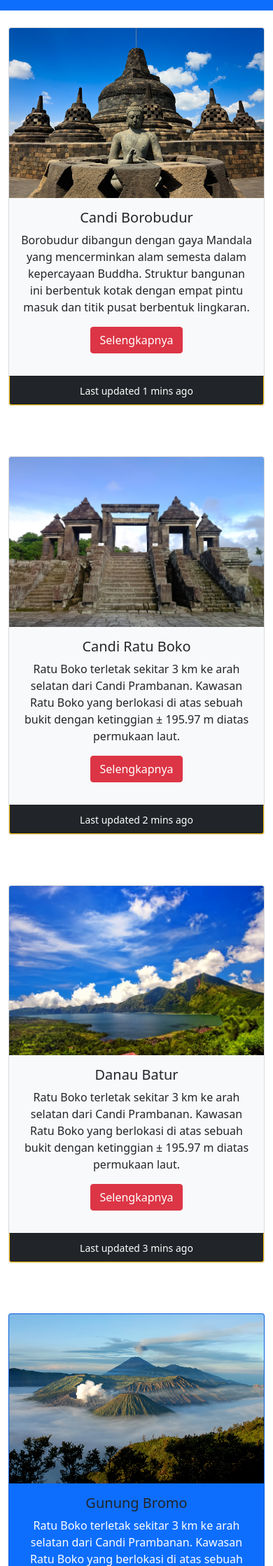
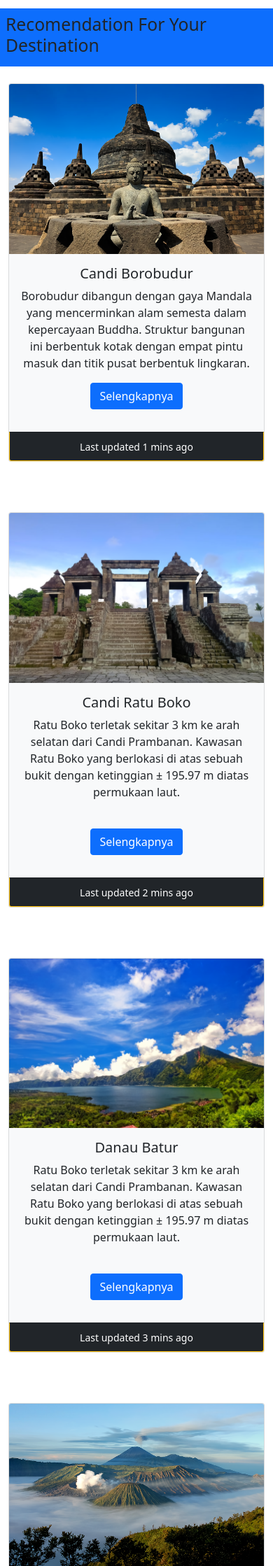
Before and after one commit to mutia3/tugas3.github.io, a PHP site: page / in a window 390 px wide. Shown: the part 657-2895 px from the top of the page at 70% size. Run offline with PHP 8.4, Linux system fonts and the light colour scheme.

Commit message:
Izzuddin AlFatah 12211845

```diff
--- a/index.php
+++ b/index.php
@@ -3,7 +3,7 @@
 <head>
 	<title>Aplikasi Wisata Budaya Virtual</title>
 	<meta charset="utf-8">
-	<meta name="viewport" content="width=device-width, initial-scale-1">
+	<meta name="viewport" content="width=device-width, initial-scale=1.0">
 	<link href="css/bootstrap.min.css" rel="stylesheet" type="text/css">
 	<script src="js/bootstrap.bundle.min.js"></script>
 	<link rel="stylesheet" href="https://fonts.googleapis.com/icon?family=Material+Icons">
@@ -11,20 +11,28 @@
 		.color {
 		  background-color: darkgrey;
 		}
-
 	</style>
 </head>
 <body>
 <!-- Header -->
-<header class="bg-primary p-4 mb-4">
+<header class="bg-primary p-5 mb-4">
     <div class="container d-flex align-items-center justify-content-between">
         <div class="col-md-15">
             <h2 class="text-left text-white"><b>WISATA BUDAYA VIRTUAL NUSANTARA</b></h2>
 		</div>
-		<p class="text-white">
+		<div class="dropdown">
+			<button type="button" class="btn btn-light dropdown-toggle" data-bs-toggle="dropdown" aria-expanded="false" data-bs-auto-close="outside">
 			<svg  xmlns="http://www.w3.org/2000/svg" width="30" height="30" viewBox="0 0 24 24"><g fill="currentColor" fill-rule="evenodd" clip-rule="evenodd"><path d="M16 9a4 4 0 1 1-8 0a4 4 0 0 1 8 0m-2 0a2 2 0 1 1-4 0a2 2 0 0 1 4 0" /><path d="M12 1C5.925 1 1 5.925 1 12s4.925 11 11 11s11-4.925 11-11S18.075 1 12 1M3 12c0 2.09.713 4.014 1.908 5.542A8.986 8.986 0 0 1 12.065 14a8.984 8.984 0 0 1 7.092 3.458A9 9 0 1 0 3 12m9 9a8.963 8.963 0 0 1-5.672-2.012A6.992 6.992 0 0 1 12.065 16a6.991 6.991 0 0 1 5.689 2.92A8.964 8.964 0 0 1 12 21" /></g></svg>
-			<a class="text-white" href="beranda_login.php"><b>Username</b></a>
-		</p>
+				Akun
+			</button>
+		<form class="dropdown-menu p-2 bg-light">
+			<div class="mb-3">
+				<a class="text-dark" href="login.php"><b>Login</b></a>
+			</div>
+			<div class="mb-3">
+				<a class="text-dark" href="register.php"><b>Register</b></a>
+			</div>
+		</form>
     </div>
 </header>
 <!-- End Header -->
@@ -32,32 +40,30 @@
 <!-- Nav -->
 <nav class="navbar navbar-expand-lg p-3">
 	<div class="container-fluid">
-	  <button class="navbar-toggler" type="button" data-bs-toggle="collapse" data-bs-target="#navbarTogglerDemo01" aria-controls="navbarTogglerDemo01" aria-expanded="false" aria-label="Toggle navigation">
-		<span class="navbar-toggler-icon"></span>
+	  <button class="navbar-toggler bg-primary text-light" type="button" data-bs-toggle="collapse" data-bs-target="#navbarTogglerDemo01" aria-controls="navbarTogglerDemo01" aria-expanded="false" aria-label="Toggle navigation">
+		<b><svg xmlns="http://www.w3.org/2000/svg" width="40" height="40" viewBox="0 0 256 256"><path fill="currentColor" d="M224 120v16a8 8 0 0 1-8 8H40a8 8 0 0 1-8-8v-16a8 8 0 0 1 8-8h176a8 8 0 0 1 8 8m-8 56H40a8 8 0 0 0-8 8v16a8 8 0 0 0 8 8h176a8 8 0 0 0 8-8v-16a8 8 0 0 0-8-8m0-128H40a8 8 0 0 0-8 8v16a8 8 0 0 0 8 8h176a8 8 0 0 0 8-8V56a8 8 0 0 0-8-8"/></svg></b>
 	  </button>
 	  <div class="collapse navbar-collapse md-2" id="navbarTogglerDemo01">
-		<a href="index.html" class="text-dark me-3">
+		<a href="index.php" class="text-dark me-3 text-center">
 			<svg xmlns="http://www.w3.org/2000/svg" width="40" height="40" viewBox="0 0 24 24"><path fill="currentColor" d="M6 19h3v-6h6v6h3v-9l-6-4.5L6 10v9Zm-2 2V9l8-6l8 6v12h-7v-6h-2v6H4Zm8-8.75Z"/>Home</svg>
 			<br><b>Home</b>
-		</a>
-		<ul class="navbar-nav me-auto">
-		  <li class="nav-item text-center">
-			<a class="text-dark me-3" href="content.html" alt="Home">
+		</a><br>
+
+		<a class="text-dark me-3 text-center" href="content.php" alt="Home">
 			<svg xmlns="http://www.w3.org/2000/svg" width="40" height="40" viewBox="0 0 24 24"><path fill="currentColor" d="M3 6.25A3.25 3.25 0 0 1 6.25 3h11.5A3.25 3.25 0 0 1 21 6.25v11.5A3.25 3.25 0 0 1 17.75 21H6.25A3.25 3.25 0 0 1 3 17.75V6.25ZM6.25 4.5A1.75 1.75 0 0 0 4.5 6.25v11.5c0 .966.784 1.75 1.75 1.75h11.5a1.75 1.75 0 0 0 1.75-1.75V6.25a1.75 1.75 0 0 0-1.75-1.75H6.25ZM6 8.25c0-.966.784-1.75 1.75-1.75h8.5c.966 0 1.75.784 1.75 1.75v1.5a1.75 1.75 0 0 1-1.75 1.75h-8.5A1.75 1.75 0 0 1 6 9.75v-1.5ZM7.75 8a.25.25 0 0 0-.25.25v1.5c0 .138.112.25.25.25h8.5a.25.25 0 0 0 .25-.25v-1.5a.25.25 0 0 0-.25-.25h-8.5Zm-1 5a.75.75 0 0 0 0 1.5h4.5a.75.75 0 0 0 0-1.5h-4.5ZM6 16.75a.75.75 0 0 1 .75-.75h4.5a.75.75 0 0 1 0 1.5h-4.5a.75.75 0 0 1-.75-.75ZM15.25 13a1.75 1.75 0 0 0-1.75 1.75v1c0 .966.784 1.75 1.75 1.75h1A1.75 1.75 0 0 0 18 15.75v-1A1.75 1.75 0 0 0 16.25 13h-1ZM15 14.75a.25.25 0 0 1 .25-.25h1a.25.25 0 0 1 .25.25v1a.25.25 0 0 1-.25.25h-1a.25.25 0 0 1-.25-.25v-1Z"/></svg>
 			<br><b>Content</b>
-			</a>
-		  </li>
-		  <li class="nav-item text-center">
-			<a class="text-dark me-3" href="payment.html">
+		</a><br>
+
+		<a class="text-dark me-3 text-center" href="payment.php">
 			<svg xmlns="http://www.w3.org/2000/svg" width="40" height="40" viewBox="0 0 48 48"><g fill="none" stroke="currentColor" stroke-linejoin="round" stroke-width="4"><rect width="30" height="36" x="9" y="8" rx="2"/><path stroke-linecap="round" d="M18 4v6m12-6v6m-14 9h16m-16 8h12m-12 8h8"/></g></svg>
 			<br><b>Transaksi</b>
 		</a>
+
+		<ul class="navbar-nav me-auto">
+		  <li class="nav-item">
+			</a>
 		  </li>
 		  <li class="nav-item">
-			<a class="text-dark me-3" href="profil.html">
-				<svg xmlns="http://www.w3.org/2000/svg" width="40" height="40" viewBox="0 0 24 24"><path fill="currentColor" d="M12 4a4 4 0 0 1 4 4a4 4 0 0 1-4 4a4 4 0 0 1-4-4a4 4 0 0 1 4-4m0 2a2 2 0 0 0-2 2a2 2 0 0 0 2 2a2 2 0 0 0 2-2a2 2 0 0 0-2-2m0 7c2.67 0 8 1.33 8 4v3H4v-3c0-2.67 5.33-4 8-4m0 1.9c-2.97 0-6.1 1.46-6.1 2.1v1.1h12.2V17c0-.64-3.13-2.1-6.1-2.1Z"/></svg>
-				<br><b>Profil</b>
-			</a>
 		  </li>
 		</ul>
 		<form class="d-flex" role="search">
@@ -78,7 +84,7 @@
 	</div>
 	<div class="carousel-inner">
 	  <div class="carousel-item active">
-		<img src="img/kawahijen.png" class="d-block mx-auto" alt="">
+		<img src="img/kawahijen.png" class="d-block w-100" alt="">
 		<div class="carousel-caption d-none d-md-block">
 		  <h5>Kawah Ijen</h5>
 		  <pre>Kawah Ijen adalah sebuah wisata alam berupa danau asam yang warnanya hijau kebiruan
@@ -86,14 +92,14 @@
 		</div>
 	  </div>
 	  <div class="carousel-item">
-		<img src="img/bedugul.png" class="d-block mx-auto" alt="">
+		<img src="img/bedugul.png" class="d-block w-100" alt="">
 		<div class="carousel-caption d-none d-md-block">
 		  <h5>Pure Bedugul</h5>
 		  <p>Some representative placeholder content for the second slide.</p>
 		</div>
 	  </div>
 	  <div class="carousel-item">
-		<img src="img/nusapenida.png" class="d-block mx-auto" alt="">
+		<img src="img/nusapenida.png" class="d-block w-100" alt="">
 		<div class="carousel-caption d-none d-md-block">
 		  <h5>Nusa Penida</h5>
 		  <p>Some representative placeholder content for the third slide.</p>
@@ -113,7 +119,6 @@
 
 <div class="bg-primary p-2 col-sm-6">
 	<h2>Recomendation For Your Destination</h2>
-
 </div><br>
 
 <!-- Card -->
@@ -127,7 +132,7 @@
 					<div class="card-body">
 						<h5 class="card-title">Candi Borobudur</h5>
 							<p class="card-text text-dark">Borobudur dibangun dengan gaya Mandala yang mencerminkan alam semesta dalam kepercayaan Buddha. Struktur bangunan ini berbentuk kotak dengan empat pintu masuk dan titik pusat berbentuk lingkaran. </p>
-							<p><a class="btn btn-danger btn-md" href="#" role="button">Selengkapnya</a>
+							<p><a class="btn btn-primary btn-md" href="#" role="button">Selengkapnya</a>
 						<br>
 						</div>
 							<div class="card-footer bg-dark btn btn-warning">
@@ -143,7 +148,8 @@
 						<div class="card-body">
 							<h5 class="card-title">Candi Ratu Boko</h5>
 								<p class="card-text text-dark">Ratu Boko terletak sekitar 3 km ke arah selatan dari Candi Prambanan. Kawasan Ratu Boko yang berlokasi di atas sebuah bukit dengan ketinggian ± 195.97 m diatas permukaan laut.</p>
-								<p><a class="btn btn-danger btn-md" href="#" role="button">Selengkapnya</a>
+								<br>
+								<p><a class="btn btn-primary btn-md" href="#" role="button">Selengkapnya</a>
 							<br>
 							</div>
 								<div class="card-footer bg-dark btn btn-warning">
@@ -159,7 +165,8 @@
 						<div class="card-body">
 							<h5 class="card-title">Danau Batur</h5>
 								<p class="card-text text-dark">Ratu Boko terletak sekitar 3 km ke arah selatan dari Candi Prambanan. Kawasan Ratu Boko yang berlokasi di atas sebuah bukit dengan ketinggian ± 195.97 m diatas permukaan laut.</p>
-								<p><a class="btn btn-danger btn-md" href="#" role="button">Selengkapnya</a>
+								<br>
+								<p><a class="btn btn-primary btn-md" href="#" role="button">Selengkapnya</a>
 							<br>
 							</div>
 								<div class="card-footer bg-dark btn btn-warning">
@@ -169,13 +176,13 @@
 					</div>
 
 					<div class="col mb-5">
-						<div class="card h-100 text-center bg-primary">
+						<div class="card h-100 text-center bg-light">
 						<img src="img/bromo.png"
 						class="card-img-top" alt="...">
 						<div class="card-body">
 							<h5 class="card-title">Gunung Bromo</h5>
-								<p class="card-text text-white">Ratu Boko terletak sekitar 3 km ke arah selatan dari Candi Prambanan. Kawasan Ratu Boko yang berlokasi di atas sebuah bukit dengan ketinggian ± 195.97 m diatas permukaan laut.</p>
-								<p><a class="btn btn-danger btn-md" href="#" role="button">Selengkapnya</a>
+								<p class="card-text text-dark">Ratu Boko terletak sekitar 3 km ke arah selatan dari Candi Prambanan. Kawasan Ratu Boko yang berlokasi di atas sebuah bukit dengan ketinggian ± 195.97 m diatas permukaan laut.</p>
+								<p><a class="btn btn-primary btn-md" href="#" role="button">Selengkapnya</a>
 							<br>
 							</div>
 								<div class="card-footer bg-dark btn btn-warning">
@@ -185,13 +192,13 @@
 					</div>
 
 					<div class="col mb-5">
-						<div class="card h-100 text-center bg-primary">
+						<div class="card h-100 text-center bg-light">
 						<img src="img/merapi.png"
 						class="card-img-top" alt="...">
 						<div class="card-body">
 							<h5 class="card-title">Gunung Merapi</h5>
-								<p class="card-text text-white">Ratu Boko terletak sekitar 3 km ke arah selatan dari Candi Prambanan. Kawasan Ratu Boko yang berlokasi di atas sebuah bukit dengan ketinggian ± 195.97 m diatas permukaan laut.</p>
-								<p><a class="btn btn-danger btn-md" href="#" role="button">Selengkapnya</a>
+								<p class="card-text text-dark">Ratu Boko terletak sekitar 3 km ke arah selatan dari Candi Prambanan. Kawasan Ratu Boko yang berlokasi di atas sebuah bukit dengan ketinggian ± 195.97 m diatas permukaan laut.</p>
+								<p><a class="btn btn-primary btn-md" href="#" role="button">Selengkapnya</a>
 							<br>
 							</div>
 								<div class="card-footer bg-dark btn btn-warning">
@@ -201,13 +208,13 @@
 					</div>
 
 					<div class="col mb-5">
-					<div class="card h-100 text-center bg-primary">
+					<div class="card h-100 text-center bg-light">
 					<img src="img/prambanan.png"
 					class="card-img-top" alt="...">
 					<div class="card-body">
 						<h5 class="card-title">Candi Prambanan</h5>
-							<p class="card-text text-white">Candi Prambanan merupakan candi Hindu terbesar di Indonesia. Sampai saat ini belum dipastikan kapan candi ini dibangun, namun kuat dugaan bahwa Candi Prambanan dibangun sekitar pertengahan abad ke-9.</p>
-							<p><a class="btn btn-danger btn-md" href="#" role="button">Selengkapnya</a>
+							<p class="card-text text-dark">Candi Prambanan merupakan candi Hindu terbesar di Indonesia. Sampai saat ini belum dipastikan kapan candi ini dibangun, namun kuat dugaan bahwa Candi Prambanan dibangun sekitar pertengahan abad ke-9.</p>
+							<p><a class="btn btn-primary btn-md" href="#" role="button">Selengkapnya</a>
 						<br>
 					</div>
 						<div class="card-footer bg-dark btn btn-warning">
@@ -218,6 +225,7 @@
 		</div>
 	</div>
 </section>
+<!-- End Card -->
 
 <!-- Map -->
 
```
Also changed, not shown: beranda_login.php (deleted, +0 -49 lines), config.php (deleted, +0 -14 lines), content.php (deleted, +0 -12 lines), login.php (+9 -9 lines), payment.php (deleted, +0 -12 lines), profil.php (deleted, +0 -121 lines), register.php (+10 -10 lines), img/buyan.png (added), img/nusadua.png (added), img/payment.jpg (added), img/tamblingan.png (added). Lines whose indentation alone changed are shown as unchanged.
